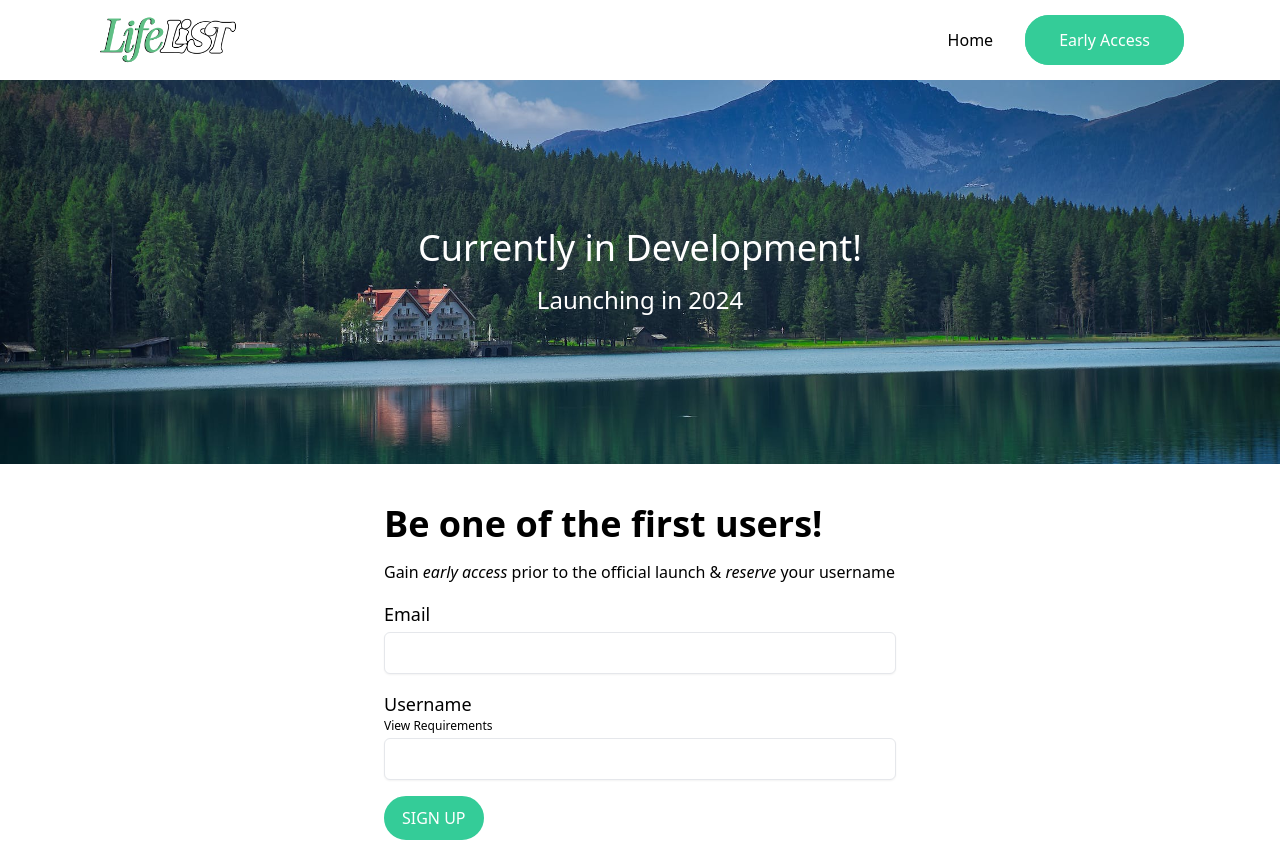
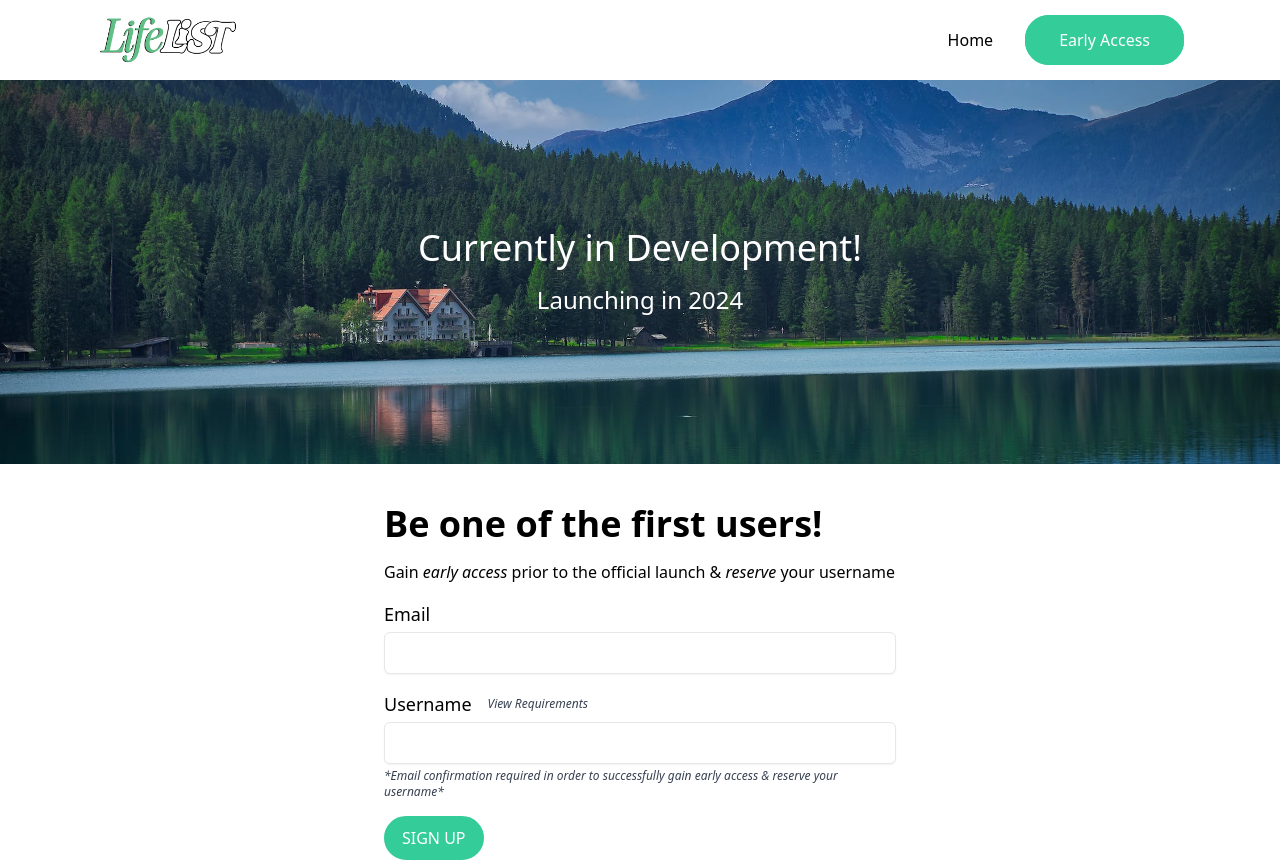
Before and after one commit to WyattBensman/lifelist, a React (Vite) app in the folder client/: page /earlyaccess in a window 1280 px wide. Shown: the top 862 px of the page. Built offline with nearby package versions, Linux system fonts and the light colour scheme.

Commit message:
Made small changes, edited Early Access Form

```diff
--- a/client/src/components/Collage.jsx
+++ b/client/src/components/Collage.jsx
@@ -44,7 +44,7 @@ export default function Collage() {
           <i className="fa-solid fa-angle-down mr-2"></i>
         )}
 
-        <p>ADDITIONAL COMPONENTS</p>
+        <p className="hover:cursor-pointer">ADDITIONAL COMPONENTS</p>
         {showFeatures ? (
           <i className="fa-solid fa-angle-down fa-flip-vertical ml-2"></i>
         ) : (
--- a/client/src/components/CollageDropdown.jsx
+++ b/client/src/components/CollageDropdown.jsx
@@ -2,20 +2,22 @@ export default function CollageDropdown() {
   return (
     <div className="flex md:flex-row flex-col pt-10 px-4 sm:px-8 md:px-16 lg:px-20 xl:px-24">
       <div className="md:w-1/3 mt-4 md:mt-0 mx-4 mb-4 md:mb-0 flex flex-col items-center justify-center">
-        <h3 className="text-2xl font-semibold tracking-wide">Logbook</h3>
+        <h3 className="text-2xl font-semibold tracking-wide mb-2">Logbook</h3>
         <p className="text-xl text-center w-7/8">
           Keep track of upcoming experiences, while continuously updating
           ongoing ones
         </p>
       </div>
       <div className="md:w-1/3 mx-4 mb-4 md:mb-0 flex flex-col items-center justify-center">
-        <h3 className="text-2xl font-semibold tracking-wide">Privacy Groups</h3>
+        <h3 className="text-2xl font-semibold tracking-wide mb-2">
+          Privacy Groups
+        </h3>
         <p className="text-xl text-center w-7/8">
           An easy way to hide memories that aren’t meant for everyone to see
         </p>
       </div>
       <div className="md:w-1/3 py-4 mx-4 flex flex-col items-center justify-center">
-        <h3 className="text-2xl font-semibold tracking-wide">
+        <h3 className="text-2xl font-semibold tracking-wide mb-2">
           Tracking Integration
         </h3>
         <p className="text-xl text-center w-7/8">
--- a/client/src/components/EarlyAccessForm.jsx
+++ b/client/src/components/EarlyAccessForm.jsx
@@ -51,12 +51,17 @@ export default function EarlyAccessForm({ handleSetForm, setEmailForResend }) {
           onChange={handleInputChange}
         />
 
-        <label htmlFor="username" className="block text-lg mt-4">
-          Username
-        </label>
-        <p className="text-xs" onClick={handleViewRequirements}>
-          View Requirements
-        </p>
+        <div className="flex items-center mt-4">
+          <label htmlFor="username" className="block text-lg">
+            Username
+          </label>
+          <p
+            className="text-xs italic text-gray-700 ml-4 select-none hover:cursor-pointer"
+            onClick={handleViewRequirements}
+          >
+            View Requirements
+          </p>
+        </div>
         {viewRequirements ? (
           <p className="text-xs">
             Must contain only letters, numbers, dashes (-) and between 7-30
@@ -73,6 +78,10 @@ export default function EarlyAccessForm({ handleSetForm, setEmailForResend }) {
           value={formData.username}
           onChange={handleInputChange}
         />
+        <p className="text-xs italic text-gray-700 mt-1">
+          *Email confirmation required in order to successfully gain early
+          access & reserve your username*
+        </p>
         <button
           type="submit"
           className="border-2 rounded-3xl font-medium border-[#34CC98] px-4 py-2 bg-[#34CC98] text-white hover:text-[#34CC98] hover:bg-white ease-in-out duration-200 mt-4"
--- a/client/src/pages/EarlyAccess.jsx
+++ b/client/src/pages/EarlyAccess.jsx
@@ -54,11 +54,15 @@ export default function EarlyAccess() {
               </>
             ) : (
               <div className="text-center">
-                <h6 className="font-medium mt-4">One last step!</h6>
-                <p>An email has been sent to confirm your account!</p>
+                <h6 className="font-medium mt-4">
+                  An email has been sent to confirm your account!
+                </h6>
+                <p className="mb-2 text-xs">
+                  Confirm to secure your username and recieve early access
+                </p>
                 <button
                   type="button"
-                  className="border-2 rounded-3xl font-medium border-[#34CC98] px-4 py-2 bg-[#34CC98] text-white hover:text-[#34CC98] hover:bg-white ease-in-out duration-200 mt-2"
+                  className="border-2 rounded-3xl font-medium border-[#34CC98] px-4 py-2 bg-[#34CC98] text-white hover:text-[#34CC98] hover:bg-white ease-in-out duration-200 m-2"
                   onClick={handleResendVerification}
                 >
                   RESEND VERIFICATION
```
